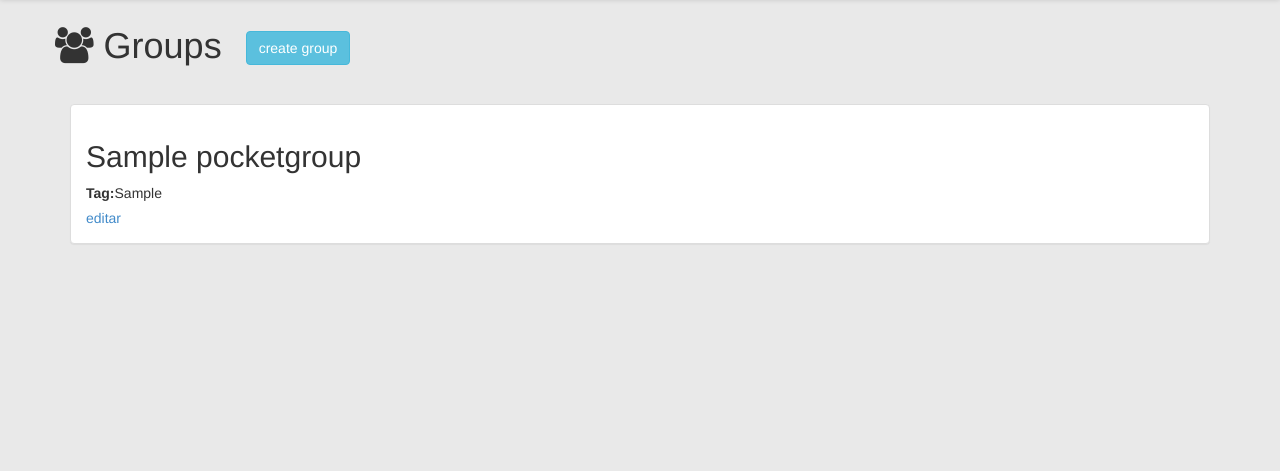
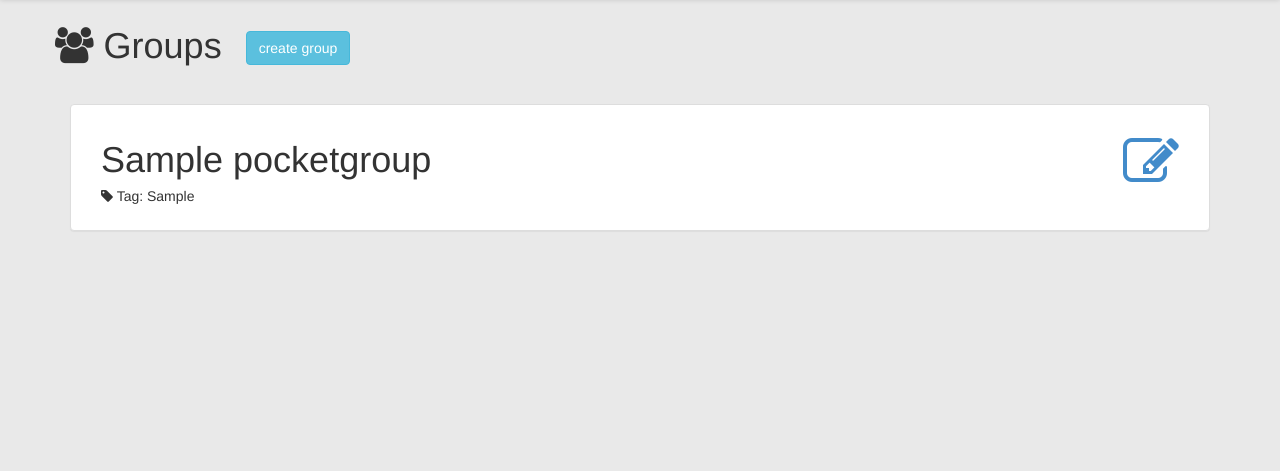
Before and after one commit to filipeximenes/pocketgroups, a Django app: page /groups/ in a window 1280 px wide. Shown: the part 86-557 px from the top of the page. Run offline with Django 3.2, Linux system fonts and the light colour scheme; a user stored in the database is signed in; tables that the repository leaves empty hold one stand-in row (values such as "Sample post"); parts of the project's set-up code (start-up, migrations or seed data) failed here and were passed over; some libraries are stand-ins or nearby versions.

Commit message:
finished list page

```diff
--- a/core/static/css/app.css
+++ b/core/static/css/app.css
@@ -4,6 +4,9 @@ html {
 
 body {
   margin-top: 78px; }
+
+.alert {
+  padding-top: 22px; }
 
 .navbar-brand img {
   width: 332px;
@@ -119,6 +122,30 @@ body {
   padding-top: 25px;
   padding-left: 0; }
 
+.last-item {
+  margin-bottom: 4em; }
+
+@media (min-width: 451px) {
+  .edit-mobile {
+    display: none; } }
+.edit-mobile {
+  margin-left: 1em;
+  color: #479DB6;
+  cursor: pointer; }
+  .edit-mobile:hover {
+    text-decoration: none; }
+
+@media (max-width: 450px) {
+  .edit-group {
+    display: none; } }
+.edit-group {
+  padding-top: 1em;
+  text-align: right; }
+  .edit-group a {
+    font-size: 4em; }
+    .edit-group a:hover {
+      text-decoration: none; }
+
 .footer {
   position: absolute;
   bottom: 0;
--- a/core/templates/groups/create.html
+++ b/core/templates/groups/create.html
@@ -1,5 +1,11 @@
 
 {% extends "base.html" %}
+
+{% block extrastyle %}
+body {
+  background-color: #e9e9e9;
+}
+{% endblock %}
 
 {% block content %}
     <h1>New Group</h1>
--- a/core/templates/groups/list.html
+++ b/core/templates/groups/list.html
@@ -20,13 +20,17 @@ body {
             </div>
         </div>
         {% for group in pocket_groups.all %}
-        <div class="panel panel-default">
+        <div class="panel panel-default {% if forloop.last %}last-item{% endif %}">
           <div class="panel-body">
-            <h2>{{ group.name }}</h2>
-                <label>Tag: </label><span>{{ group.tag }}</span><br>
-                {% if group.owner == user %}
-                    <a href="{% url 'groups:update' group.id %}">editar</a>
-                {% endif %}
+            <div class="col-md-9 col-sm-9 col-xs-10">
+              <h1>{{ group.name }}</h1>
+              <h5><i class="icon-tag"></i> Tag: {{ group.tag }} <a class="edit-mobile"> <i class="icon-edit"></i> edit</a></h5>
+            </div>
+            <div class="col-md-3 col-sm-3 col-xs-2 edit-group">
+              {% if group.owner == user %}
+                  <a href="{% url 'groups:update' group.id %}"><i class="icon-edit"></i></a>
+              {% endif %}
+            </div>
           </div>
         </div>
         {% endfor %}
--- a/core/templates/groups/update.html
+++ b/core/templates/groups/update.html
@@ -1,5 +1,11 @@
 
 {% extends "base.html" %}
+
+{% block extrastyle %}
+body {
+  background-color: #e9e9e9;
+}
+{% endblock %}
 
 {% block content %}
     <h1>Edit Group</h1>
```
Also changed, not shown: core/static/sass/style.scss (+43 -0 lines).
